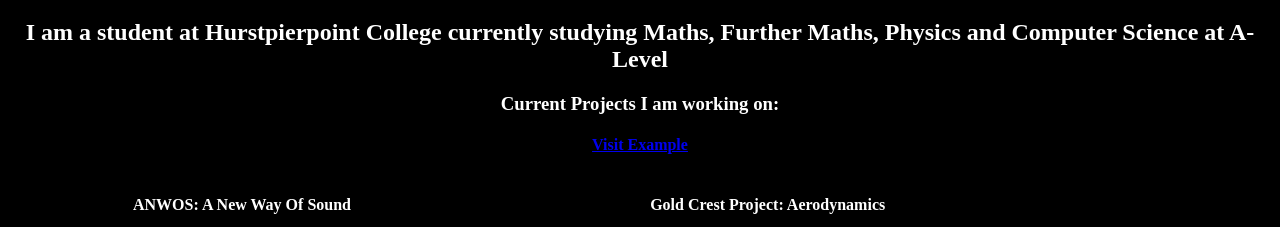
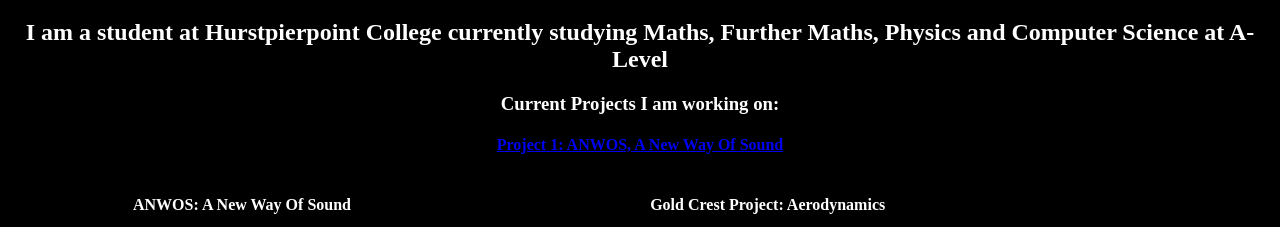
Before and after one commit to JB0098/James-Bull-Portfolio, a plain HTML site: page index.html in a window 1280 px wide. Shown: the part 87-314 px from the top of the page. Drawn offline with Linux system fonts and the light colour scheme.

Commit message:
Update project link to new portfolio project

```diff
--- a/index.html
+++ b/index.html
@@ -7,7 +7,7 @@
         <h4>(All hard coded by me)</h4>
         <h2>I am a student at Hurstpierpoint College currently studying Maths, Further Maths, Physics and Computer Science at A-Level</h2>
         <h3>Current Projects I am working on:</h3>
-        <h4><a href="https://www.example.com">Visit Example</a></h4>
+        <h4><a href="https://jb0098.github.io/James-Bull-Project-Portfolio-Project-1/">Project 1: ANWOS, A New Way Of Sound</a></h4>
     </font>
 </center>
 <div class="projects">
```
